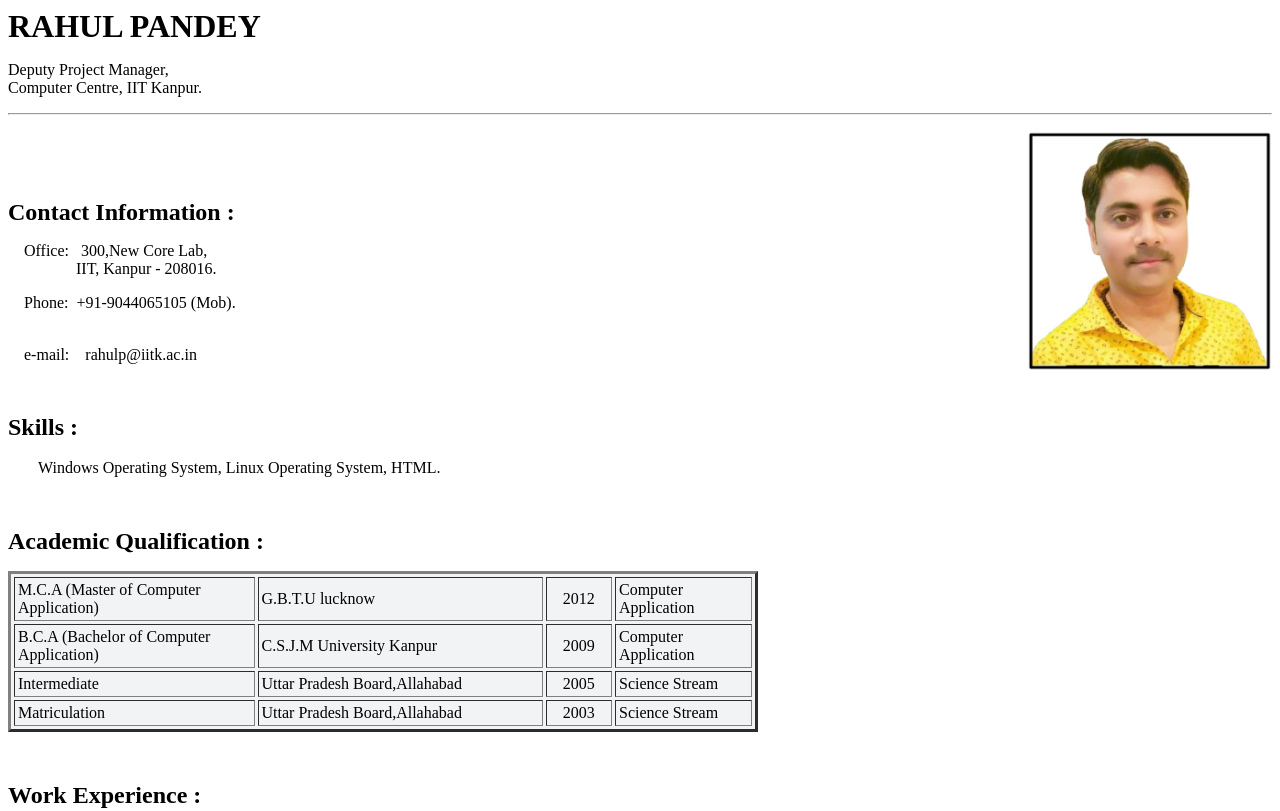
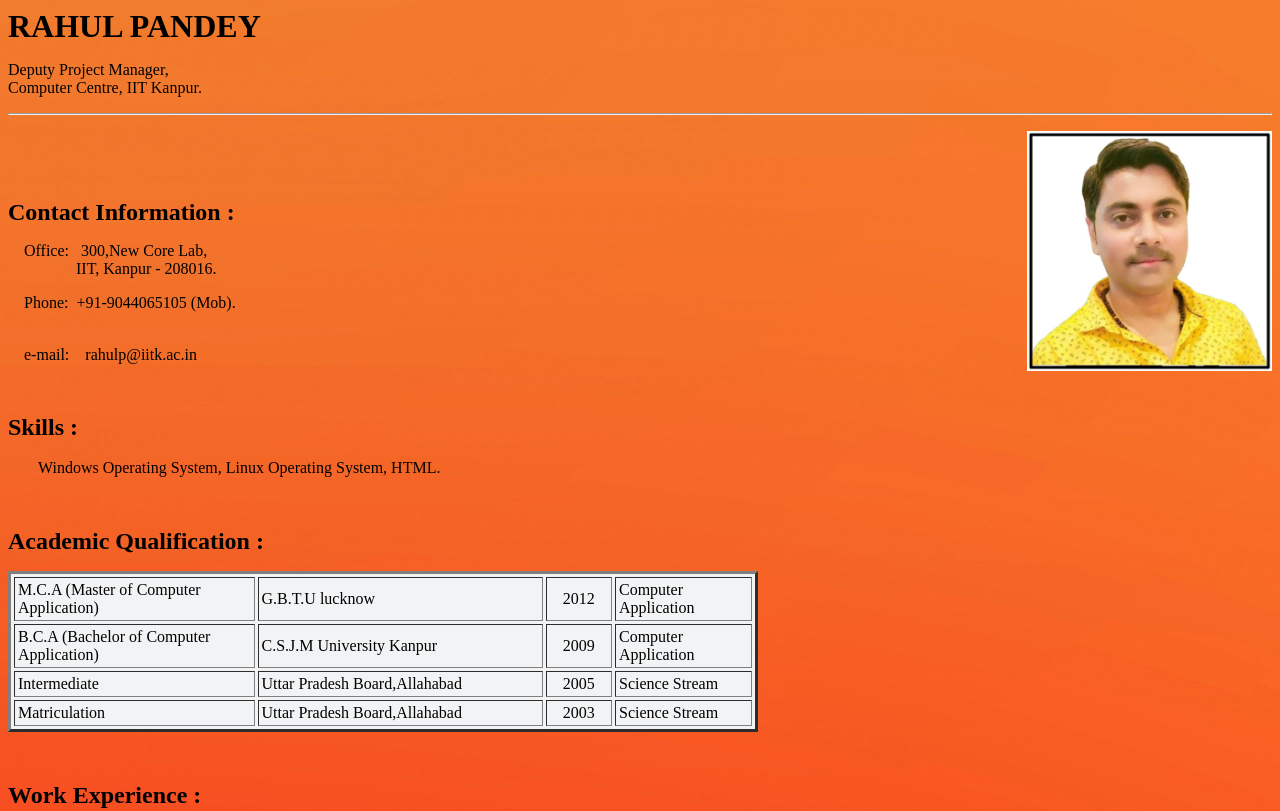
Before and after one commit to 86rahul/rahulbiodata.github.io, a plain HTML site: page index.html in a window 1280 px wide. Shown: the top 811 px of the page. Drawn offline with Linux system fonts and the light colour scheme.

Commit message:
Update index.html

```diff
--- a/index.html
+++ b/index.html
@@ -9,7 +9,7 @@
 <title>RAHUL PANDEY</title>
 
 </head>
-<body background="r.jpg">
+<body background="s.jpg">
 
 <p align="left"><b><font size="6">RAHUL PANDEY</font></b></p>
 <p align="left">Deputy Project Manager,<br>
```
